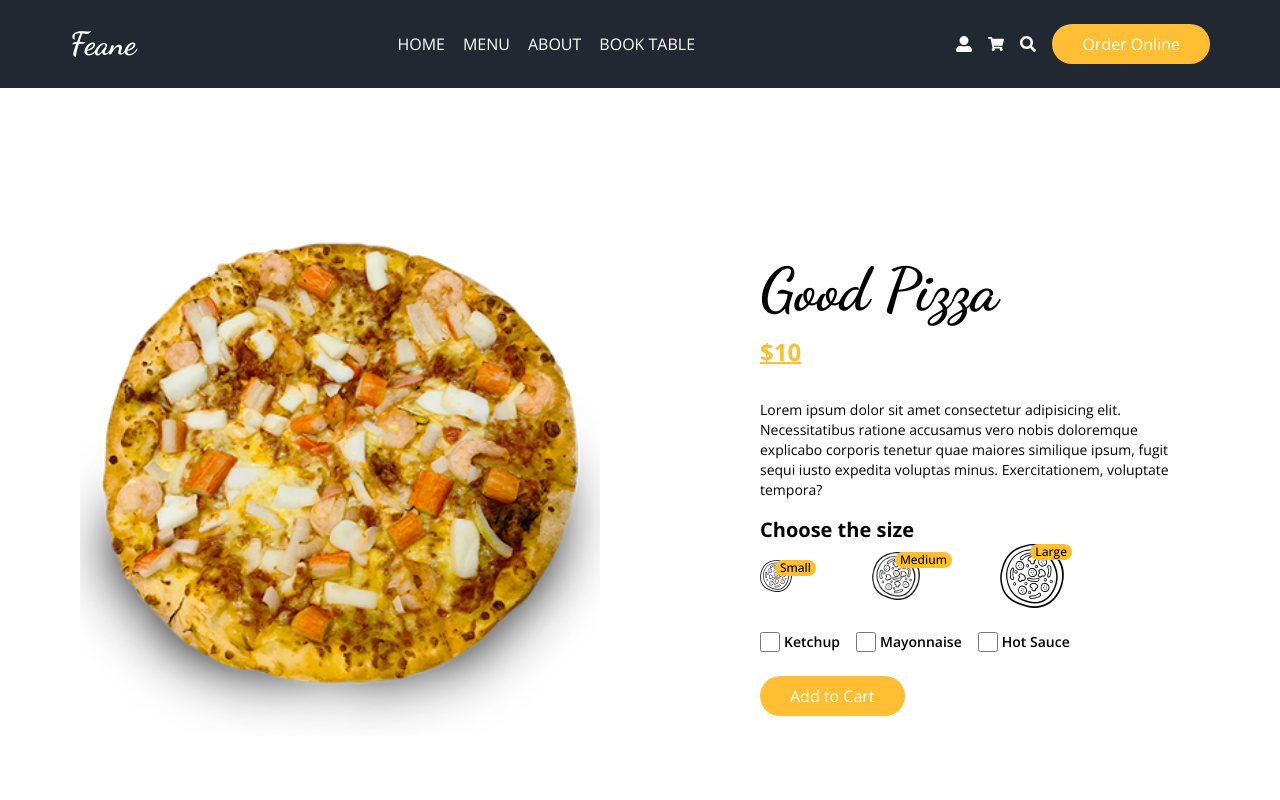
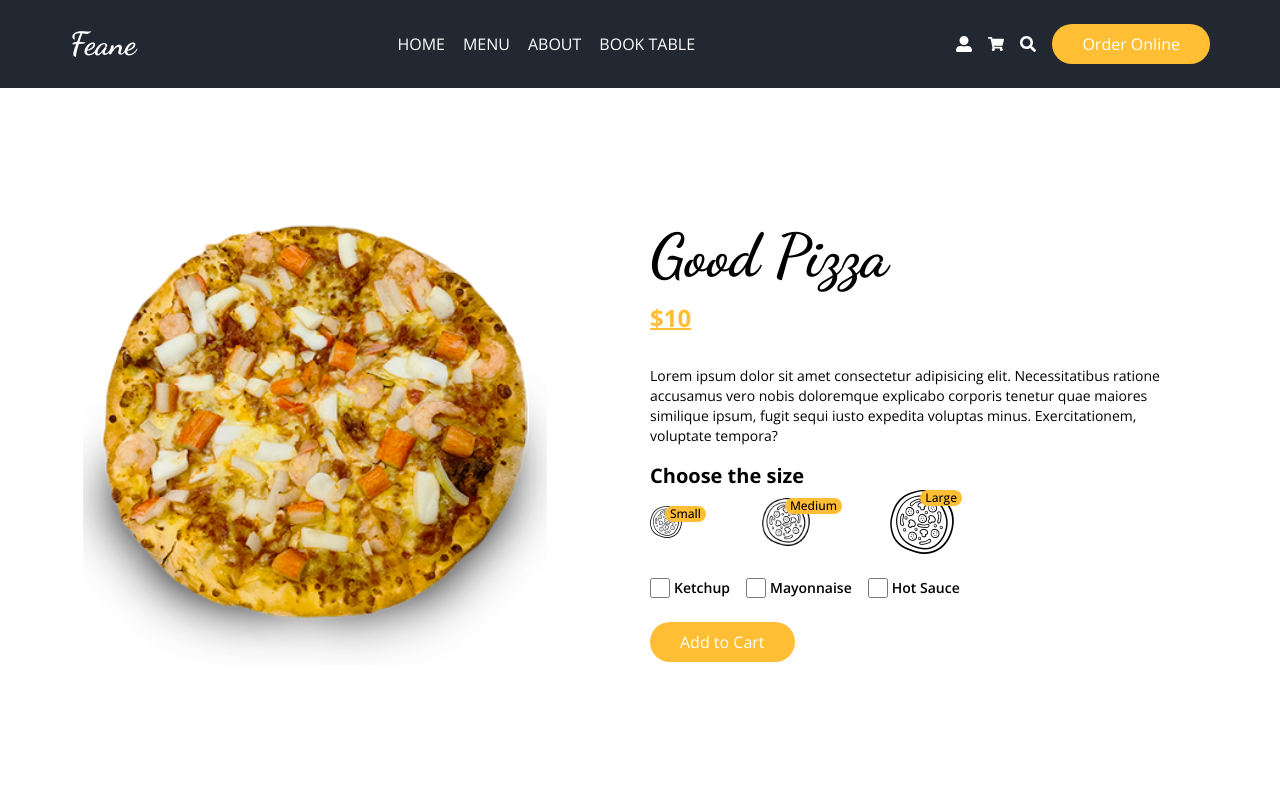
Before and after one commit to gkdgbilal/food-order-app, a Next.js app: page /product in a window 1280 px wide. Shown: the top 800 px of the page. Built offline with nearby package versions, Linux system fonts and the light colour scheme; some icons are missing.

Commit message:
Adding redux implementation

```diff
--- a/components/product/MenuItem.jsx
+++ b/components/product/MenuItem.jsx
@@ -1,10 +1,12 @@
 import Image from "next/image"
+import Link from "next/link"
 import { RiShoppingCart2Fill } from "react-icons/ri"
 
 const MenuItem = () => {
     return (
         <div className="bg-secondary rounded-3xl">
             <div className="w-full bg-[#f1f2f3] h-[210px] grid place-content-center rounded-bl-[46px] rounded-tl-2xl rounded-tr-2xl">
+                <Link href="/product">
                     <div className="relative w-36 h-36 ">
                         <Image
                             src="/images/f1.png"
@@ -13,6 +15,7 @@ const MenuItem = () => {
                             className="hover:scale-110 transition-all duration-300"
                         />
                     </div>
+                </Link>
             </div>
             <div className="p-[25px] text-white">
                 <h4 className="text-xl font-semibold">Delicious Pizza</h4>
--- a/package.json
+++ b/package.json
@@ -10,12 +10,14 @@
   },
   "dependencies": {
     "@next/font": "13.1.6",
+    "@reduxjs/toolkit": "^1.9.3",
     "formik": "^2.2.9",
     "next": "13.1.6",
     "react": "18.2.0",
     "react-dom": "18.2.0",
     "react-icons": "^4.7.1",
     "react-outside-click-handler": "^1.3.0",
+    "react-redux": "^8.0.5",
     "react-slick": "^0.29.0",
     "slick-carousel": "^1.8.1",
     "yup": "^1.0.0"
--- a/pages/product/index.jsx
+++ b/pages/product/index.jsx
@@ -1,10 +1,14 @@
 import Title from "@/components/ui/Title"
 import Image from "next/image"
+import { useState } from "react";
 
 const Index = () => {
+    const [prices, setPrices] = useState([10, 20, 30]);
+
+
     return (
-        <div className="flex items-center h-screen gap-20 py-20 flex-wrap">
-            <div className="relative md:flex-1 w-[80%] h-[80%] mx-20">
+        <div className="flex items-center md:h-[calc(100vh_-_88px)] gap-5 py-20 flex-wrap">
+            <div className="relative md:flex-1 md:w-[80%] md:h-[80%] w-[36%] h-[36%] mx-auto">
                 <Image
                     src="/images/f1.png"
                     alt=""
```
Lines whose indentation alone changed are shown as unchanged.
